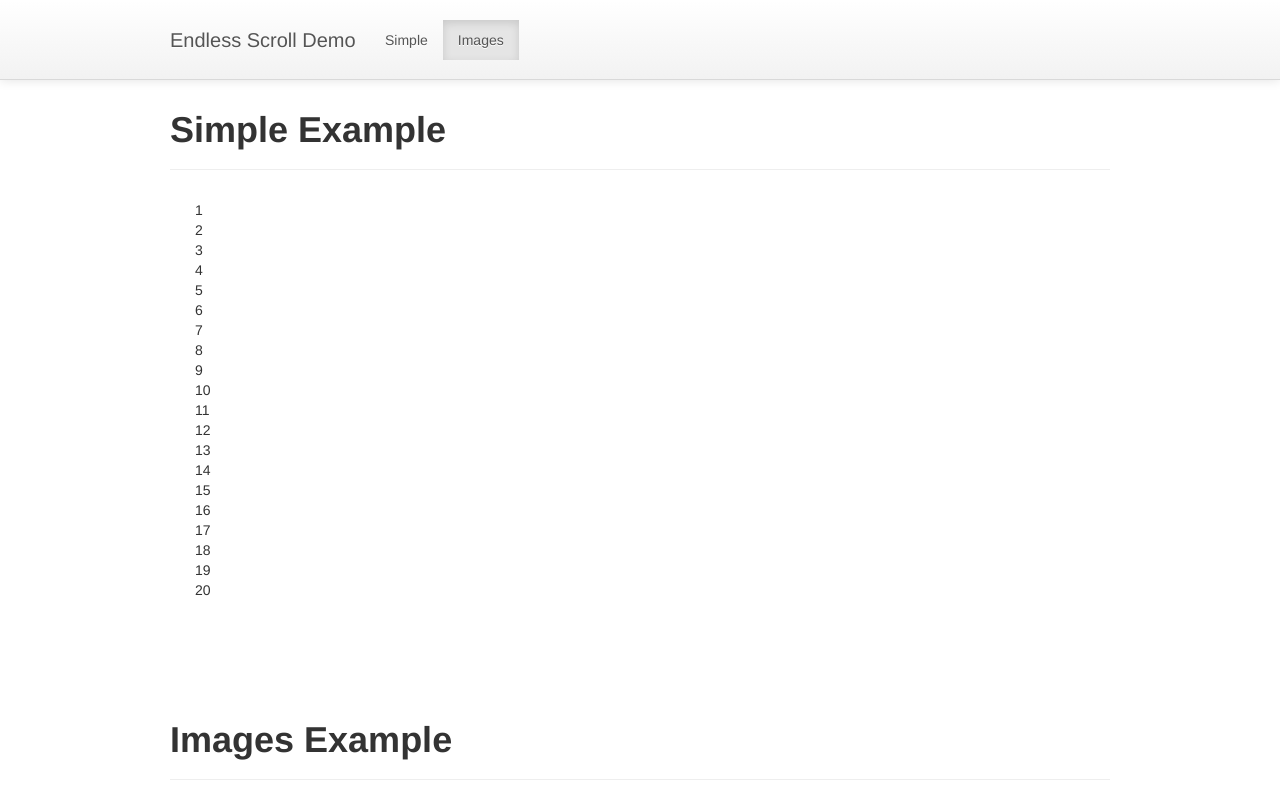
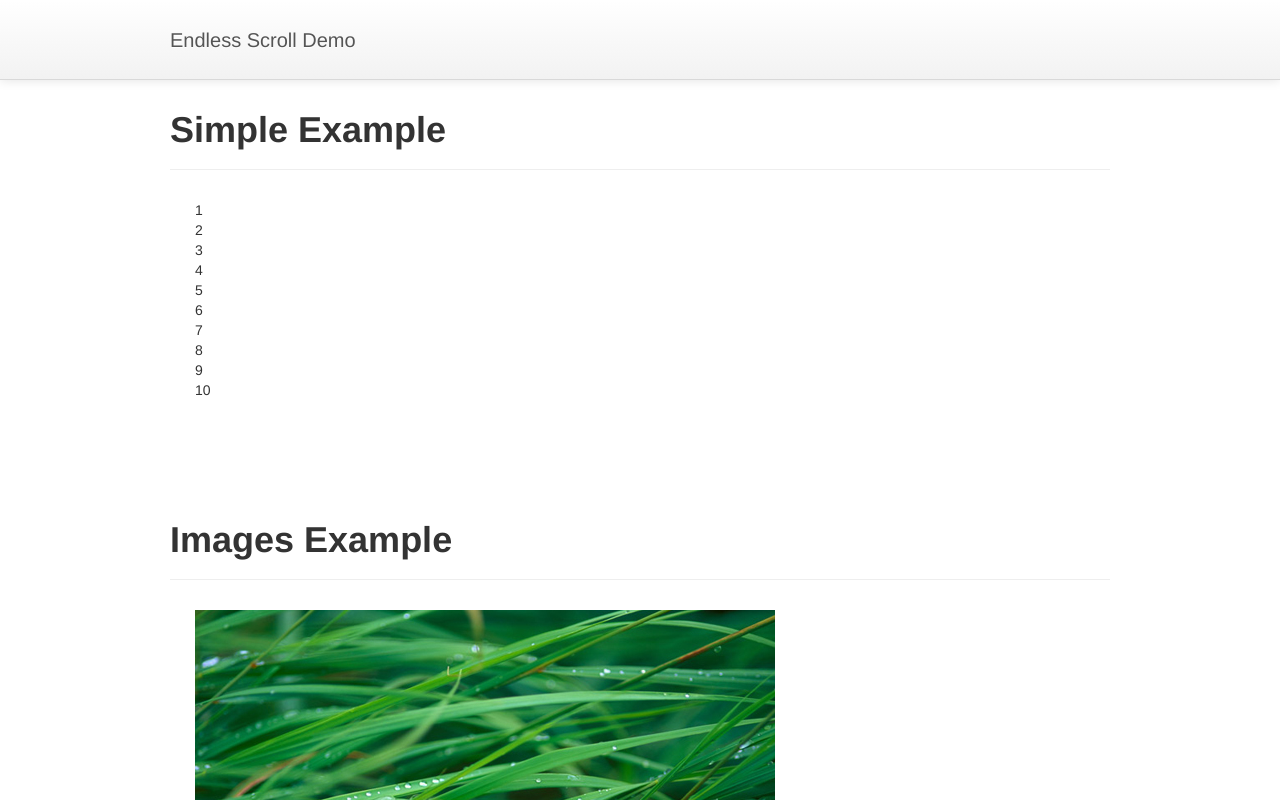
Before and after one commit to fredwu/jquery-endless-scroll, a plain HTML site: page index.html in a window 1280 px wide. Shown: the top 800 px of the page. Drawn offline with Linux system fonts and the light colour scheme.

Commit message:
Updated the demo page css

```diff
--- a/css/endless-scroll-demo.css
+++ b/css/endless-scroll-demo.css
@@ -2,9 +2,14 @@ section {
   padding-top: 90px;
 }
 
-ul li {
-  list-style: none;
+ul {
+  height: 200px;
+  overflow-y: auto;
 }
+
+  ul li {
+    list-style: none;
+  }
 
 .navbar .nav {
   position: absolute;
@@ -20,6 +25,6 @@ ul li {
   padding: 50px 0;
 }
 
-.footer p {
-  text-align: center;
-}
+  .footer p {
+    text-align: center;
+  }
```
